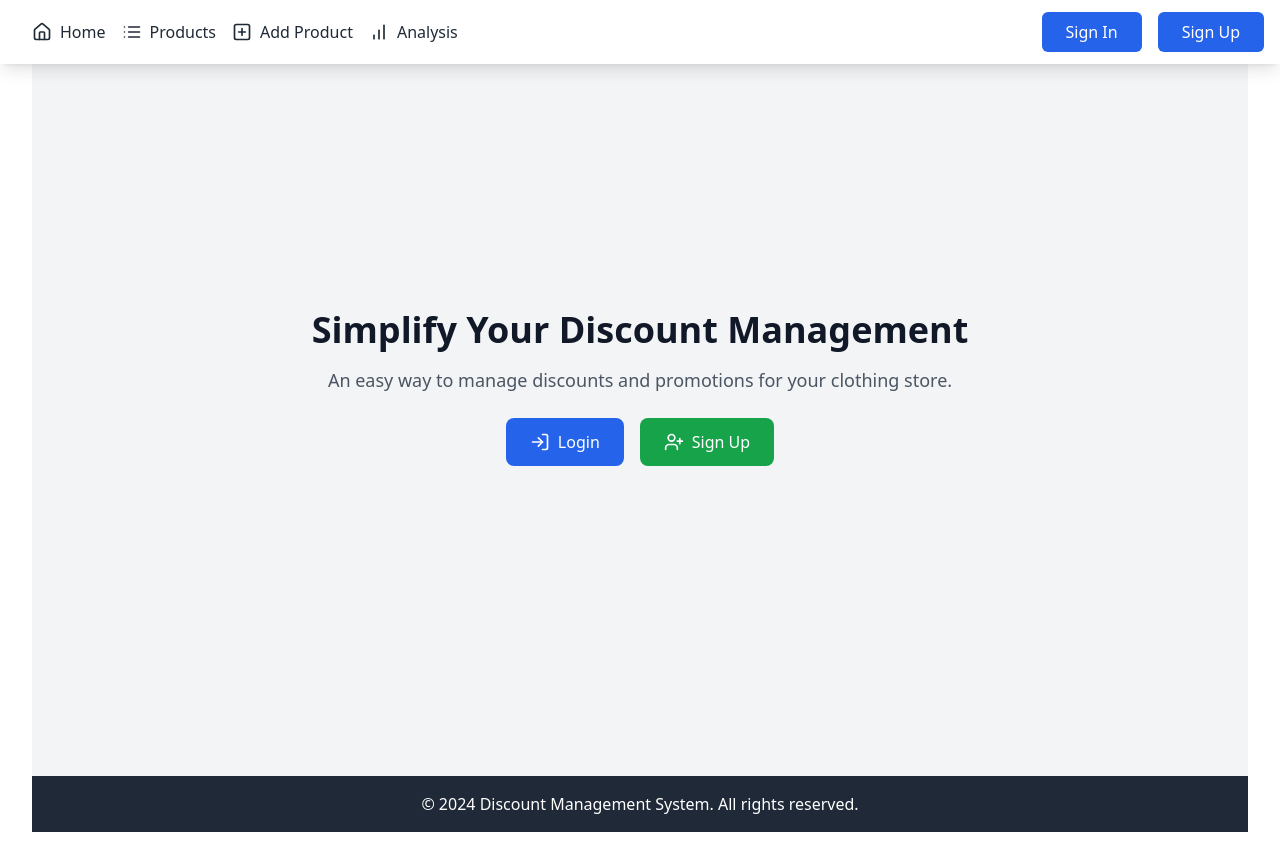
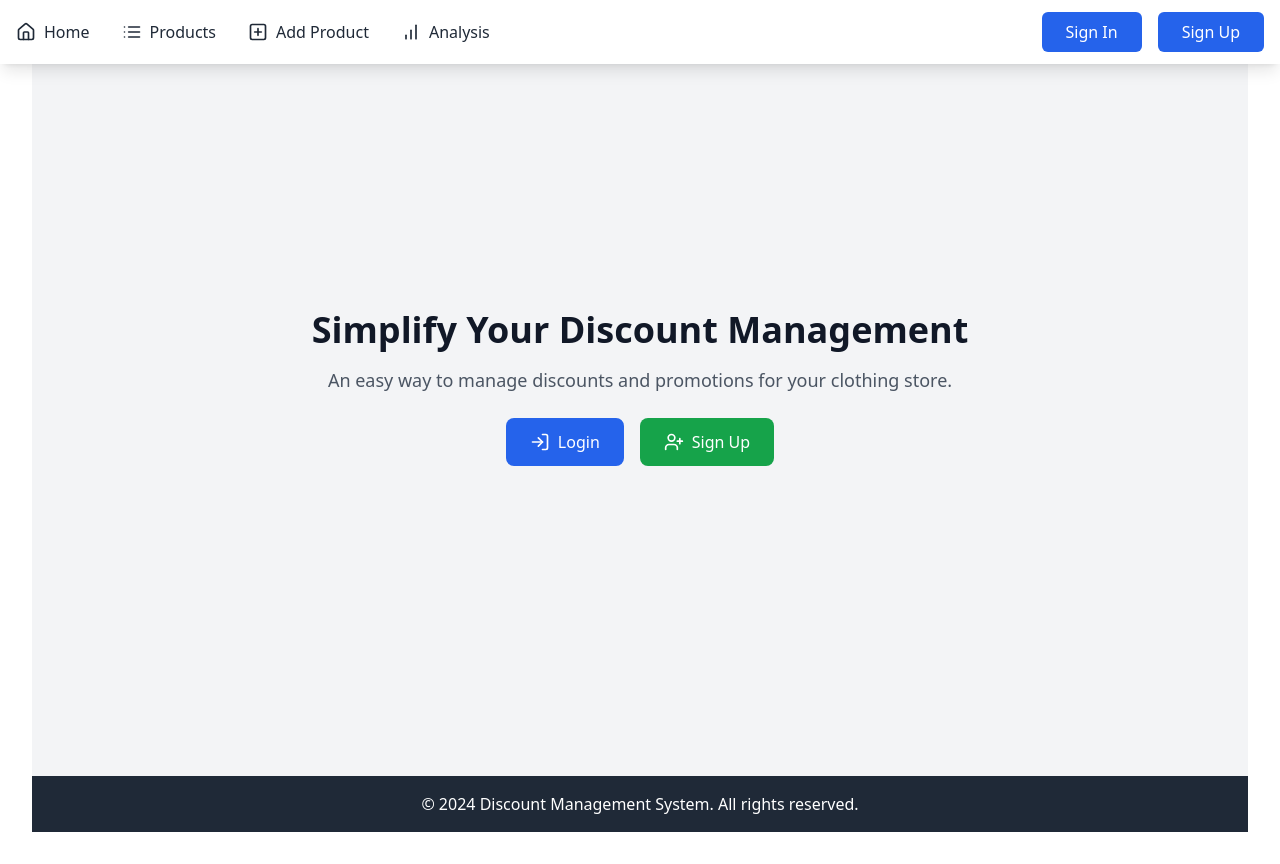
Before and after one commit to Viswesh934/clothing-store, a React (Vite) app in the folder frontend/: page / in a window 1280 px wide. Built offline with nearby package versions, Linux system fonts and the light colour scheme.

Commit message:
fixed frontend nav

```diff
--- a/frontend/src/App.jsx
+++ b/frontend/src/App.jsx
@@ -22,6 +22,10 @@ function App() {
       <Route path='/login' element={<LoginForm />} />
       <Route path='/signup' element={<SignupForm />} />
       <Route path='/product-form' element={<Product />} />
+      <Route path='/analysis' element={<Analysis />} />
+      <Route path='/products' element={<Productlist />} />
+      <Route path='/profile' element={<Profile />} />
+      <Route path='/settings' element={<Settings/>}/>
 
     </Routes>
 
--- a/frontend/src/Components/navbar.jsx
+++ b/frontend/src/Components/navbar.jsx
@@ -1,12 +1,11 @@
 import React, { useState } from "react";
 import Cookies from 'js-cookie';
-import { Home, List, PlusSquare, User, LogOut, BarChart, Settings, Menu } from 'lucide-react';
+import { Home, List, PlusSquare, User, LogOut, BarChart, Settings } from 'lucide-react';
 import { useNavigate } from 'react-router-dom';
 
 const Navbar = () => {
   const [isLoggedIn, setIsLoggedIn] = useState(!!Cookies.get('authtoken'));
   const [profileDropdown, setProfileDropdown] = useState(false);
-  const [menuOpen, setMenuOpen] = useState(false);
   const navigate = useNavigate();
 
   const handleLogout = () => {
@@ -17,22 +16,19 @@ const Navbar = () => {
 
   return (
     <nav className="fixed top-0 left-0 right-0 bg-white shadow-lg z-50">
-      <div className="max-w-7xl mx-auto px-4">
-        <div className="flex justify-between items-center h-16">
-          <div className="flex items-center space-x-4">
-            <button className="md:hidden" onClick={() => setMenuOpen(!menuOpen)}>
-              <Menu size={24} className="text-gray-800" />
-            </button>
-            <a href="/" className="hidden md:flex items-center space-x-2 text-gray-800 hover:text-blue-600">
+      <div className="max-w-7xl mx-auto">
+        <div className="flex justify-between items-center h-16 px-4">
+          <div className="flex items-center space-x-8">
+            <a href="/" className="flex items-center space-x-2 text-gray-800 hover:text-blue-600">
               <Home size={20} /> <span>Home</span>
             </a>
-            <a href="/products" className="hidden md:flex items-center space-x-2 text-gray-800 hover:text-blue-600">
+            <a href="/products" className="flex items-center space-x-2 text-gray-800 hover:text-blue-600">
               <List size={20} /> <span>Products</span>
             </a>
-            <a href="/product-form" className="hidden md:flex items-center space-x-2 text-gray-800 hover:text-blue-600">
+            <a href="/product-form" className="flex items-center space-x-2 text-gray-800 hover:text-blue-600">
               <PlusSquare size={20} /> <span>Add Product</span>
             </a>
-            <a href="/analysis" className="hidden md:flex items-center space-x-2 text-gray-800 hover:text-blue-600">
+            <a href="/analysis" className="flex items-center space-x-2 text-gray-800 hover:text-blue-600">
               <BarChart size={20} /> <span>Analysis</span>
             </a>
           </div>
@@ -70,15 +66,6 @@ const Navbar = () => {
             )}
           </div>
         </div>
-
-        {menuOpen && (
-          <div className="md:hidden bg-white shadow-lg rounded-md p-4">
-            <a href="/" className="block text-gray-800 hover:text-blue-600 py-2">Home</a>
-            <a href="/products" className="block text-gray-800 hover:text-blue-600 py-2">Products</a>
-            <a href="/product-form" className="block text-gray-800 hover:text-blue-600 py-2">Add Product</a>
-            <a href="/analysis" className="block text-gray-800 hover:text-blue-600 py-2">Analysis</a>
-          </div>
-        )}
       </div>
     </nav>
   );
```
